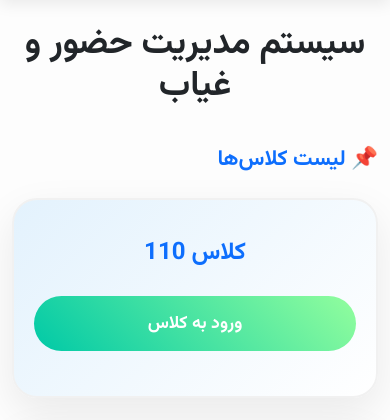
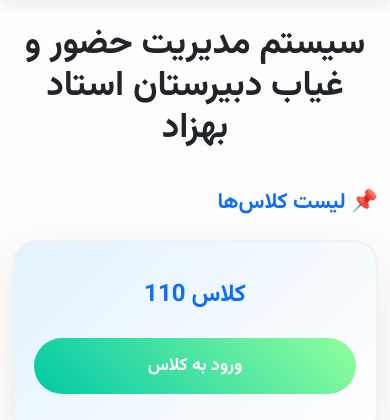
Before and after one commit to mehrab138787/behzad, a Flask app: page / in a window 390 px wide. Shown: the part 172-592 px from the top of the page. Run offline with Flask 3, Linux system fonts and the light colour scheme; a user stored in the database is signed in; data comes from the database, SQL or seed files in the repository; parts of the project's set-up code (start-up, migrations or seed data) failed here and were passed over.

```diff
--- a/templates/index.html
+++ b/templates/index.html
@@ -167,7 +167,7 @@ h2 {
     {% endif %}
     {% endwith %}
 
-    <h2 class="text-center">سیستم مدیریت حضور و غیاب</h2>
+    <h2 class="text-center">سیستم مدیریت حضور و غیاب دبیرستان استاد بهزاد</h2>
 
     <!-- لیست کلاس‌ها -->
     <h4 class="mb-4 fw-bold text-primary">📌 لیست کلاس‌ها</h4>
```
